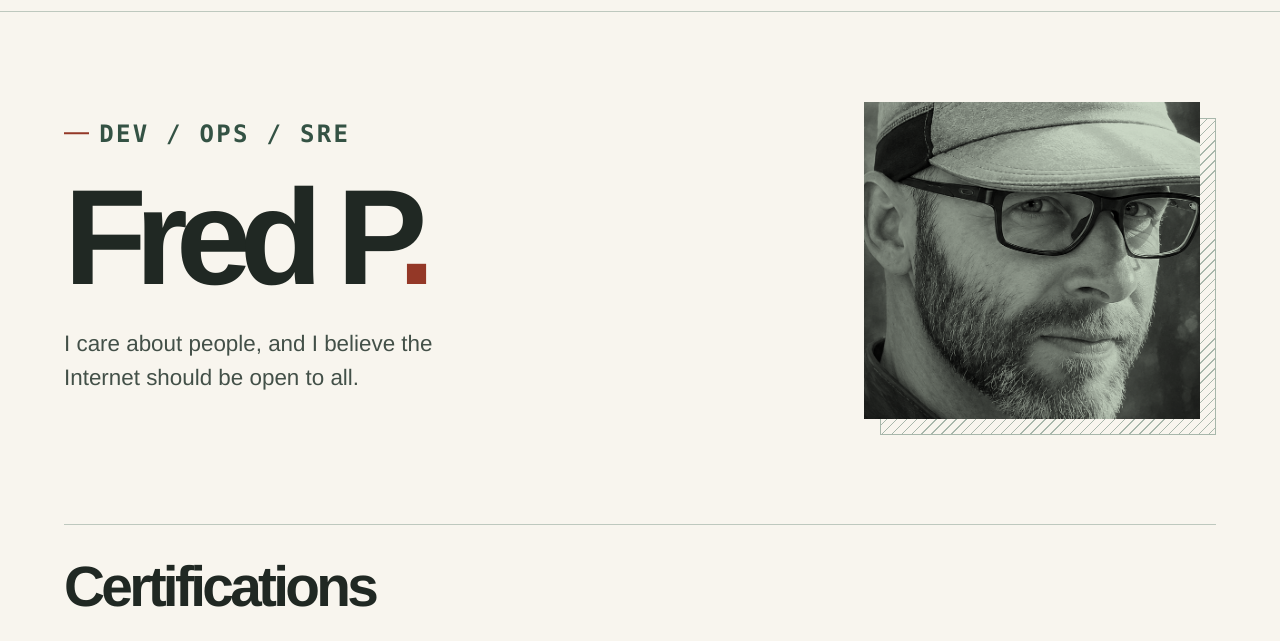
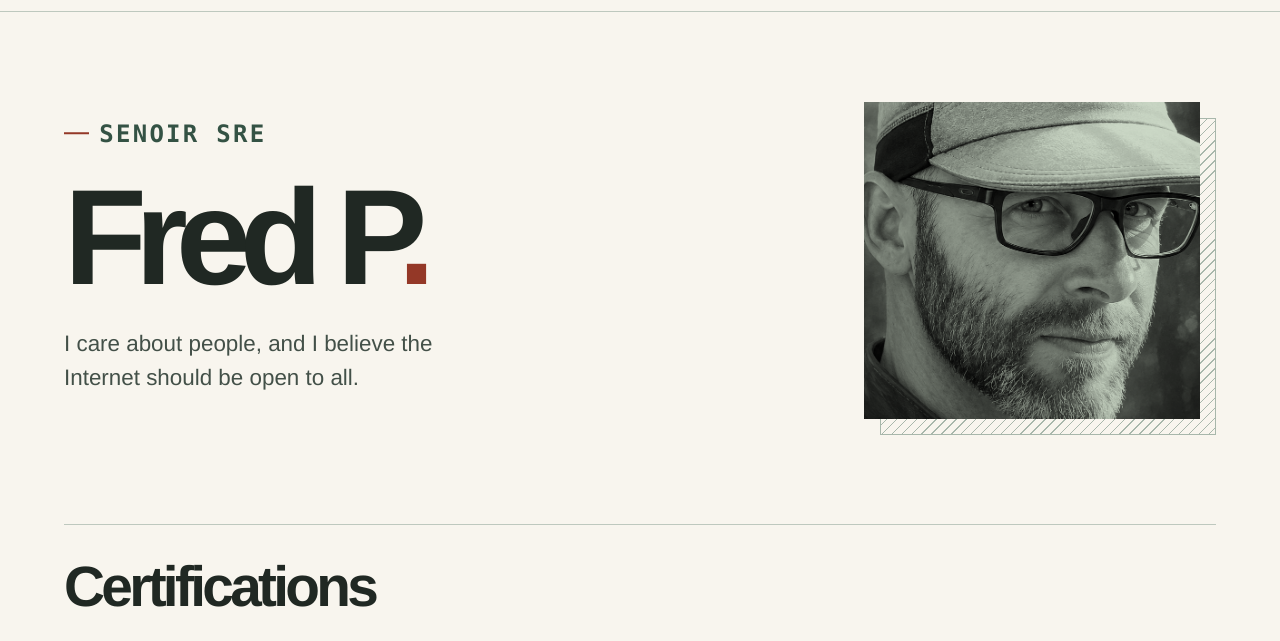
Before and after one commit to gnufred/gnufred.github.io, a plain HTML site: page docs/index.html in a window 1280 px wide. Shown: the part 61-702 px from the top of the page. Drawn offline with Linux system fonts and the light colour scheme.

Commit message:
Title update

```diff
--- a/docs/index.html
+++ b/docs/index.html
@@ -32,7 +32,7 @@
   <main id="main" tabindex="-1">
     <section class="wrap hero" aria-labelledby="intro-heading">
       <div>
-        <p class="overline">Dev / Ops / SRE</p>
+        <p class="overline">Senoir SRE</p>
         <h1 id="intro-heading">Fred P<b aria-hidden="true">.</b></h1>
         <p class="hero-description">I care about people, and I believe the Internet should be open to all.</p>
       </div>
```
